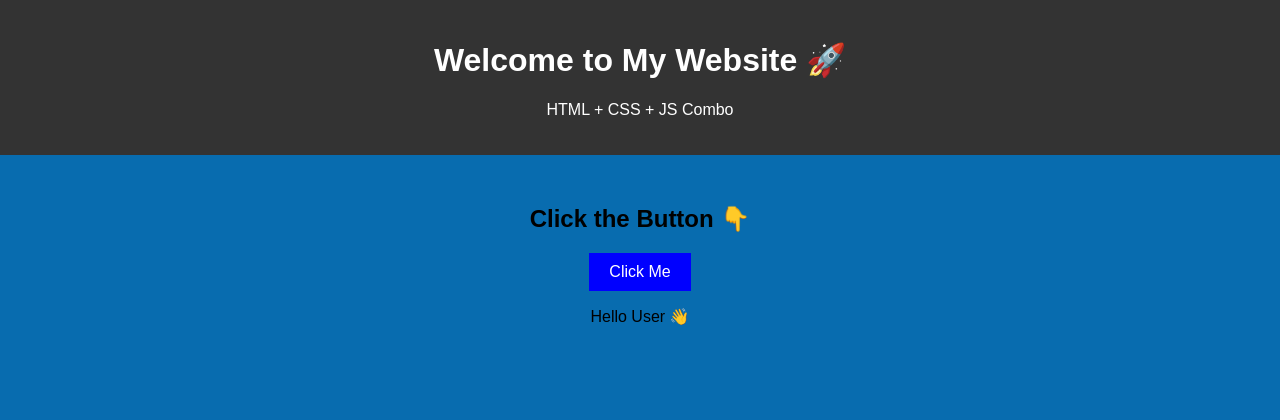
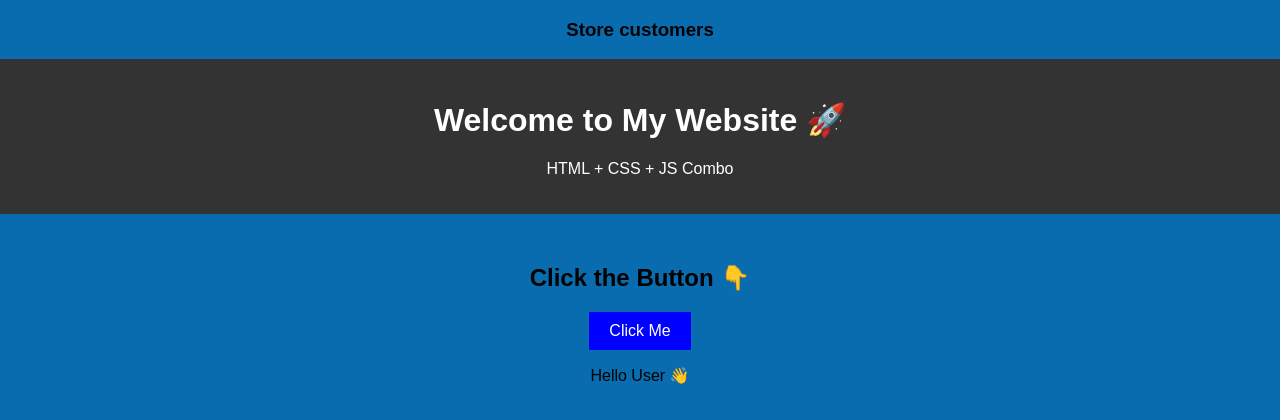
Before and after one commit to mrnilesh29/Django-Mastery-, a Django app: page /shop/shop1 in a window 1280 px wide. Shown: the top 420 px of the page. Run offline with Django 5.2, Linux system fonts and the light colour scheme.

Commit message:
table on template

```diff
--- a/dj10/shop/models.py
+++ b/dj10/shop/models.py
@@ -7,5 +7,5 @@ class surendera_store(models.Model):
     stable = models.IntegerField()
     owner = models.CharField()
 
-    def __init__(self):
+    def __str__(self):
         return self.name
--- a/dj10/shop/templates/shop1.html
+++ b/dj10/shop/templates/shop1.html
@@ -8,6 +8,13 @@
     <link rel="stylesheet" href="{% static 'css/style.css' %}">
 </head>
 <body>
+ <h3>Store customers</h3>
+
+{% if stores %}
+    {% for store in stores %}
+        <p>{{ store.name }} - {{ store.owner }} - {{ store.stable }}</p>
+    {% endfor %}
+{% endif %}
 
     <header>
         <h1>Welcome to My Website 🚀</h1>
--- a/dj10/shop/views.py
+++ b/dj10/shop/views.py
@@ -1,6 +1,8 @@
 from django.shortcuts import render
+from . models import surendera_store
 
 # Create your views here.
 
 def shop1(request):
-    return render(request , 'shop1.html' )
+    store = surendera_store.objects.all()
+    return render(request , 'shop1.html',{"store" : store} )
```
Also changed, not shown: dj10/db.sqlite3.
